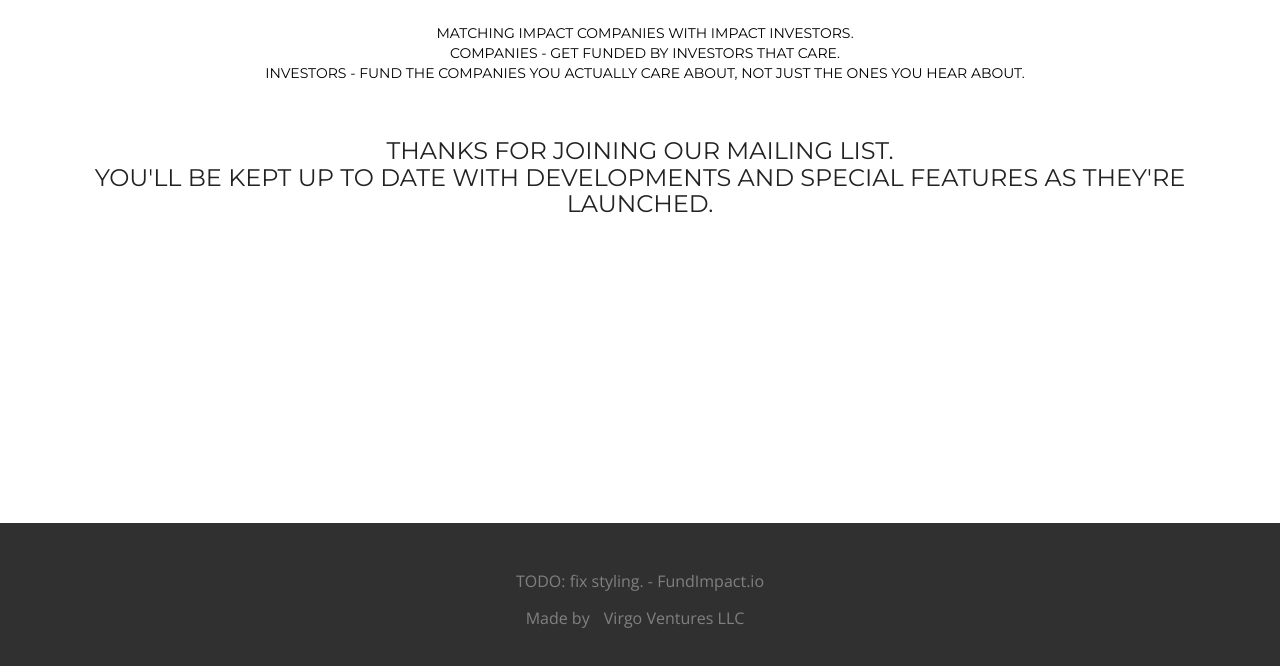
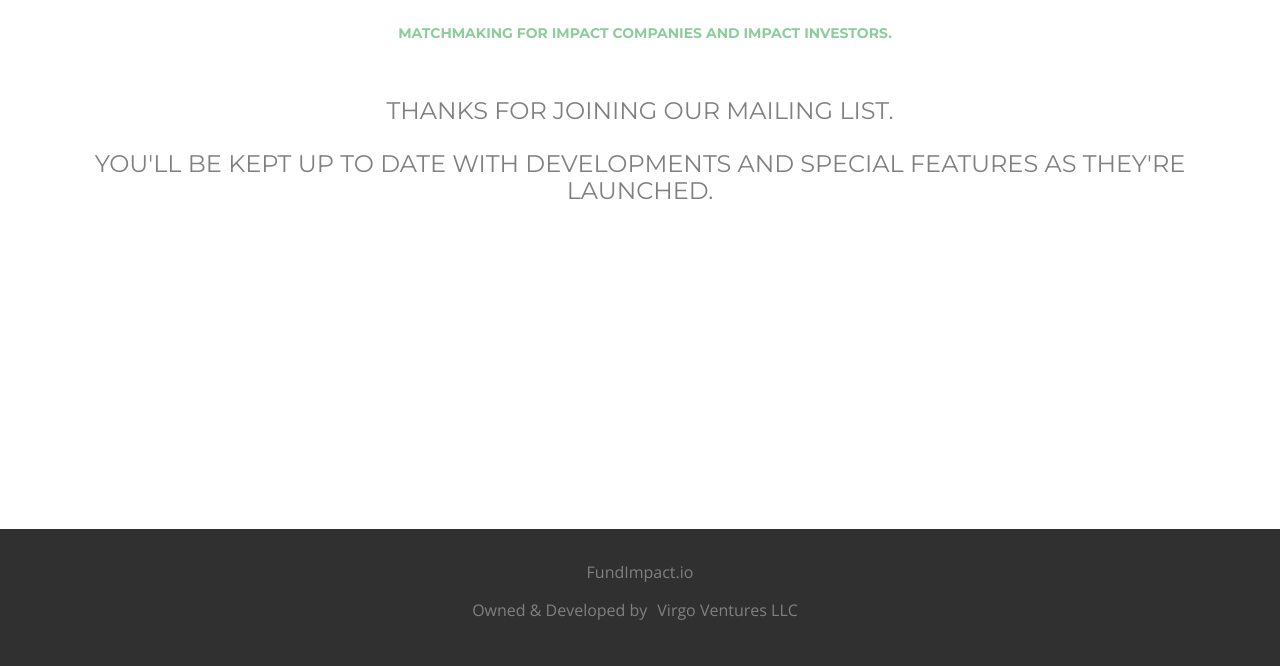
Before and after one commit to aoprojects/Fund-Impact-squeeze-page, a plain HTML site: page thanks-for-signing-up.html in a window 1280 px wide. Shown: the part 306-972 px from the top of the page. Drawn offline with nearby package versions, Linux system fonts and the light colour scheme.

Commit message:
work on thanks for signing up page styling

```diff
--- a/thanks-for-signing-up.html
+++ b/thanks-for-signing-up.html
@@ -4,7 +4,7 @@
 <meta charset="utf-8">
 <meta name="viewport" content="width=device-width, maximum-scale=1">
 
-<title>Fund Impact | Welcome</title>
+<title>Fund Impact | Coming Soon</title>
 <link rel="icon" href="favicon.png" type="image/png">
 <link rel="shortcut icon" href="favicon.ico" type="img/x-icon">
 
@@ -41,25 +41,21 @@
 <div style="overflow:hidden;">
 <header class="header" id="header"><!--header-start-->
   <div class="container">
-    	<figure class="animated fadeInDown delay-07s">
+      <figure>
 
                 <h1 class="green">FundImpact.io</h1>
                 <!-- <img src="img/fi_logo.png" alt="FI Logo 1" id="fi-logo"> -->
 
-        	<!-- <a href="#"><img src="img/lnq_logo_color_link.png" alt="LNQ Logo 1" id="lnq-logo"></a>	 -->
+          <!-- <a href="#"><img src="img/lnq_logo_color_link.png" alt="LNQ Logo 1" id="lnq-logo"></a>  -->
         </figure>
-        <h2 id="coming-soon" class="animated fadeInDown delay-07s">Coming Soon</h2>
-        <ul class="we-create animated fadeInUp delay-1s">
-        	<li class="black">Matching impact companies with impact investors.<br>
-                Companies - Get funded by investors that care.<br>
-                Investors - Fund the companies you actually care about, not just the ones you hear about.</li>
+        <h2 id="coming-soon">Coming Soon</h2>
+        <ul class="we-create">
+          <li class="tagline"><b>Matchmaking for impact companies and impact investors.</b>
 
         </ul>
 
-<!-- input thank you for signing up here -->
-      <h3>Thanks for joining our mailing list. <br>
-        You'll be kept up to date with developments and special features as they're launched.</h3>
-
+        <h3 class="gray animated fadeInUp delay-07s">Thanks for joining our mailing list. <br><br>
+        You'll be kept up to date with developments and special features as they're launched.</h3><br>
 
     </div>
 </div>
@@ -72,13 +68,10 @@
 </div>
 <footer class="footer">
     <div class="container">
-        <div class="footer-logo">
 
-                <h6>TODO: fix styling. - FundImpact.io</h6>
-                <!-- <img src="img/fi_logo.png" alt="Fund Impact Logo"> -->
-                <h6>Made&nbsp;by&nbsp;<a href="https://www.virgoventures.org" target="none">Virgo&nbsp;Ventures&nbsp;LLC</a></h6>
+      <h6>FundImpact.io</h6>
+      <h6>Owned&nbsp;&amp;&nbsp;Developed&nbsp;by<a href="http://www.virgoventures.org" target="none">Virgo&nbsp;Ventures&nbsp;LLC</a></h6>
 
-        </div>
       <!--  <span class="copyright">Copyright © 2015 | <a href="http://bootstraptaste.com/">Bootstrap Themes</a> by BootstrapTaste</span> -->
     </div>
     <!--
```
Lines whose indentation alone changed are shown as unchanged.
